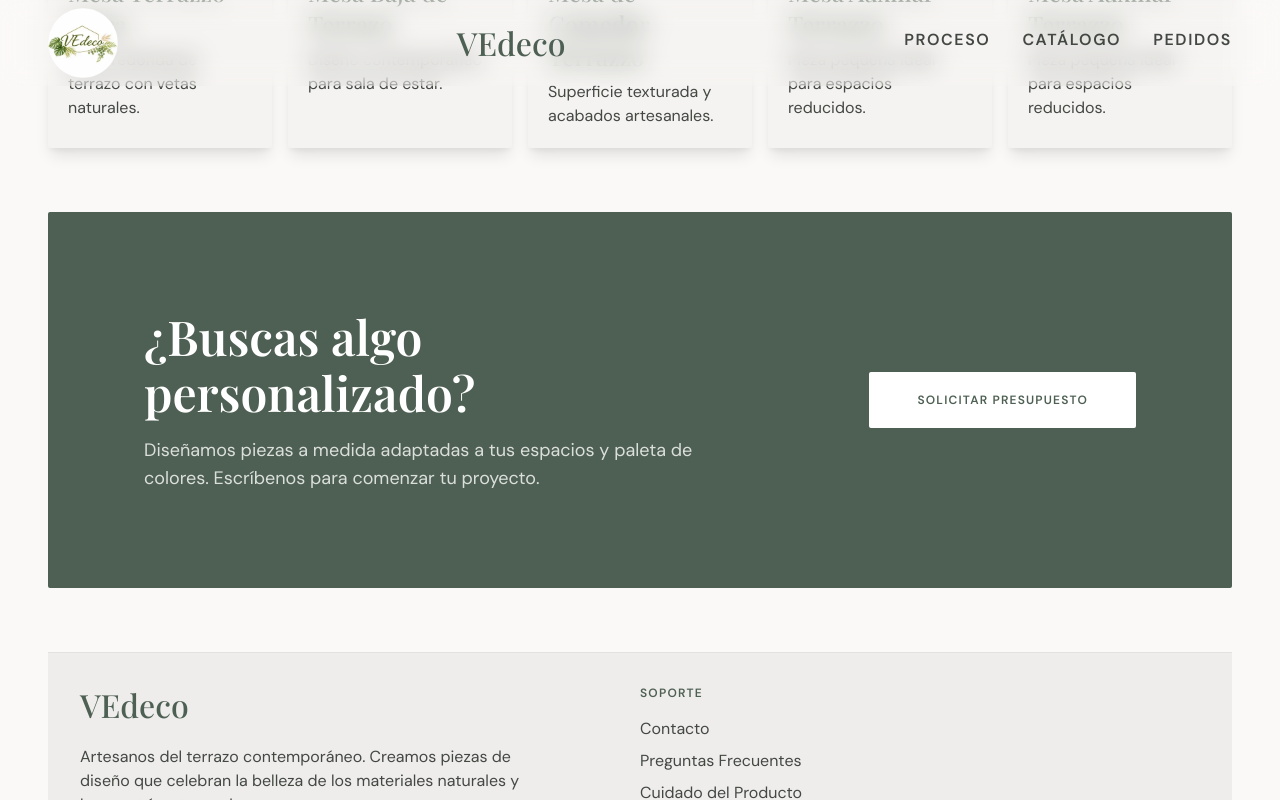
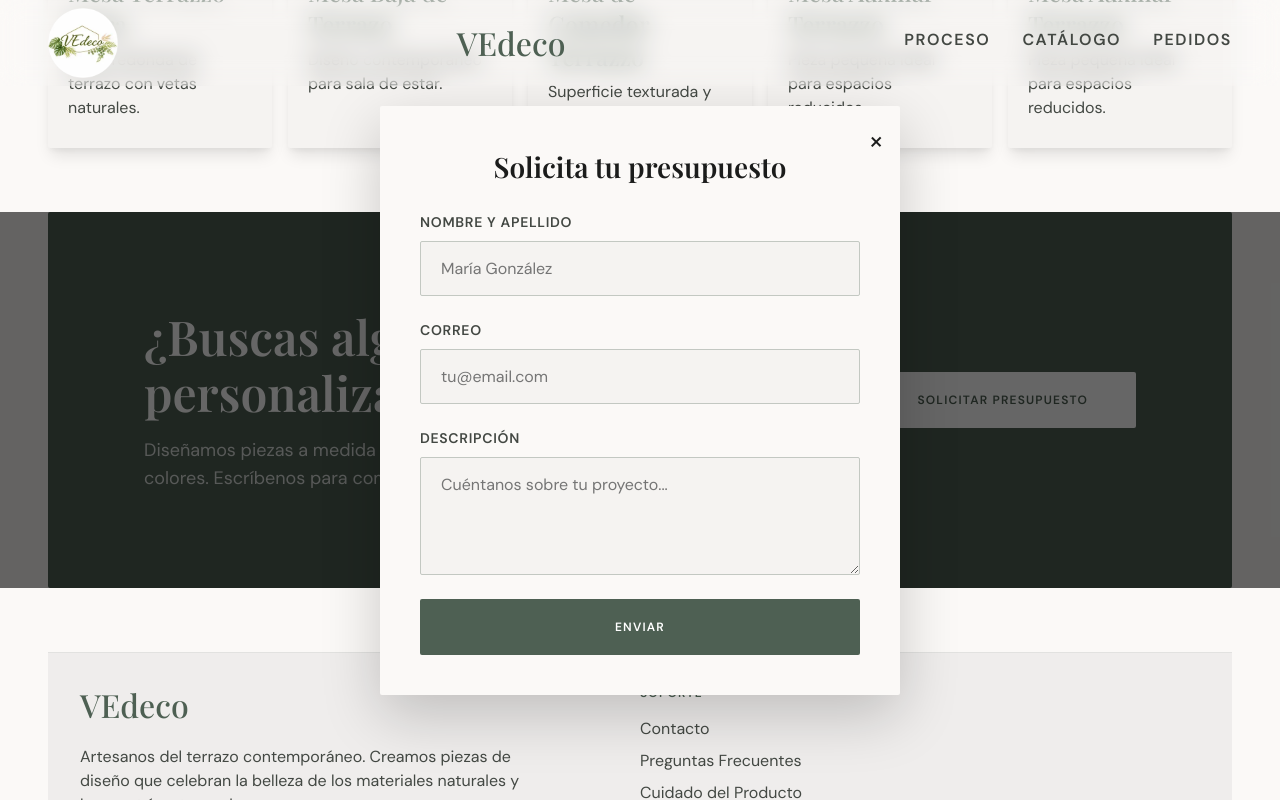
Before and after one commit to blom31/vedeco, a React (Vite) app: page / in a window 1280 px wide. Both pictures are taken after a click on the button "SOLICITAR PRESUPUESTO". Shown: the part 2004-2804 px from the top of the page. Built offline with nearby package versions, Linux system fonts and the light colour scheme.

Commit message:
se agrega formulario tipo popup para pedir presupuesto

```diff
--- a/src/components/CTA.jsx
+++ b/src/components/CTA.jsx
@@ -1,6 +1,24 @@
-
+import { useState } from "react";
 
 function CTA() {
+  const [isModalOpen, setIsModalOpen] = useState(false);
+
+  const [formData, setFormData] = useState({
+    name: "",
+    email: "",
+    description: "",
+  });
+
+  const handleChange = (e) => {
+    const { name, value } = e.target;
+    setFormData((prev) => ({ ...prev, [name]: value }));
+  };
+
+  const handleSubmit = (e) => {
+    e.preventDefault();
+    setIsModalOpen(false);
+  };
+
   return (
     <section className="cta" id="pedidos">
       <div className="cta__box">
@@ -13,9 +31,75 @@ function CTA() {
           </p>
         </div>
         <div className="cta__btn-container">
-          <button className="cta__btn">SOLICITAR PRESUPUESTO</button>
+          <button className="cta__btn" onClick={() => setIsModalOpen(true)}>
+            SOLICITAR PRESUPUESTO
+          </button>
         </div>
       </div>
+
+      {isModalOpen && (
+        <div className="cta__overlay" onClick={() => setIsModalOpen(false)}>
+          <div
+            className="cta__modal"
+            onClick={(e) => e.stopPropagation()}
+            role="dialog"
+            aria-modal="true"
+            aria-labelledby="cta-modal-title"
+          >
+            <button
+              className="cta__modal-close"
+              aria-label="Cerrar formulario"
+              onClick={() => setIsModalOpen(false)}
+            >
+              ×
+            </button>
+            <h3 className="cta__modal-title" id="cta-modal-title">
+              Solicita tu presupuesto
+            </h3>
+            <form className="cta__form" onSubmit={handleSubmit}>
+              <div className="cta__form-group">
+                <label htmlFor="cta-name">Nombre y Apellido</label>
+                <input
+                  id="cta-name"
+                  name="name"
+                  type="text"
+                  placeholder="María González"
+                  value={formData.name}
+                  onChange={handleChange}
+                  required
+                />
+              </div>
+              <div className="cta__form-group">
+                <label htmlFor="cta-email">Correo</label>
+                <input
+                  id="cta-email"
+                  name="email"
+                  type="email"
+                  placeholder="tu@email.com"
+                  value={formData.email}
+                  onChange={handleChange}
+                  required
+                />
+              </div>
+              <div className="cta__form-group">
+                <label htmlFor="cta-description">Descripción</label>
+                <textarea
+                  id="cta-description"
+                  name="description"
+                  placeholder="Cuéntanos sobre tu proyecto..."
+                  rows={4}
+                  value={formData.description}
+                  onChange={handleChange}
+                  required
+                />
+              </div>
+              <button className="cta__form-btn" type="submit">
+                ENVIAR
+              </button>
+            </form>
+          </div>
+        </div>
+      )}
     </section>
   );
 }
--- a/src/styles/_cta.scss
+++ b/src/styles/_cta.scss
@@ -94,3 +94,102 @@
     }
   }
 }
+
+.cta__overlay {
+  position: fixed;
+  inset: 0;
+  background-color: rgba(0, 0, 0, 0.6);
+  display: flex;
+  align-items: center;
+  justify-content: center;
+  padding: $margin-mobile;
+  z-index: 100;
+}
+
+.cta__modal {
+  position: relative;
+  background-color: $background;
+  color: $on-surface;
+  border-radius: 0.125rem;
+  padding: 40px;
+  max-width: 520px;
+  width: 100%;
+  box-shadow: 0 20px 60px rgba(0, 0, 0, 0.2);
+}
+
+.cta__modal-close {
+  position: absolute;
+  top: 16px;
+  right: 16px;
+  font-size: 28px;
+  color: $on-surface;
+}
+
+.cta__modal-title {
+  font-family: $font-playfair;
+  font-size: 28px;
+  font-weight: 600;
+  margin-bottom: 24px;
+  text-align: center;
+}
+
+.cta__form {
+  display: flex;
+  flex-direction: column;
+  gap: 24px;
+}
+
+.cta__form-group {
+  display: flex;
+  flex-direction: column;
+  gap: 8px;
+}
+
+.cta__form-group label {
+  font-family: $font-dm-sans;
+  font-size: 14px;
+  font-weight: 600;
+  letter-spacing: 0.05em;
+  text-transform: uppercase;
+  color: $on-surface-variant;
+}
+
+.cta__form-group input,
+.cta__form-group textarea {
+  padding: 16px 20px;
+  border: 1px solid $outline-variant;
+  border-radius: 0.125rem;
+  font-family: $font-dm-sans;
+  font-size: 16px;
+  background-color: $surface-container-low;
+  color: $on-surface;
+  transition: border-color 0.2s ease;
+
+  &:focus {
+    outline: none;
+    border-color: $primary;
+  }
+}
+
+.cta__form-group textarea {
+  resize: vertical;
+}
+
+.cta__form-btn {
+  background-color: $primary;
+  color: $on-primary;
+  padding: 20px 48px;
+  font-family: $font-dm-sans;
+  font-size: 12px;
+  font-weight: 600;
+  line-height: 16px;
+  letter-spacing: 0.1em;
+  text-transform: uppercase;
+  border-radius: 0.125rem;
+  transition: all 0.2s ease;
+
+  &:hover {
+    background-color: $surface-container-highest;
+    color: $primary;
+  }
+}
```
